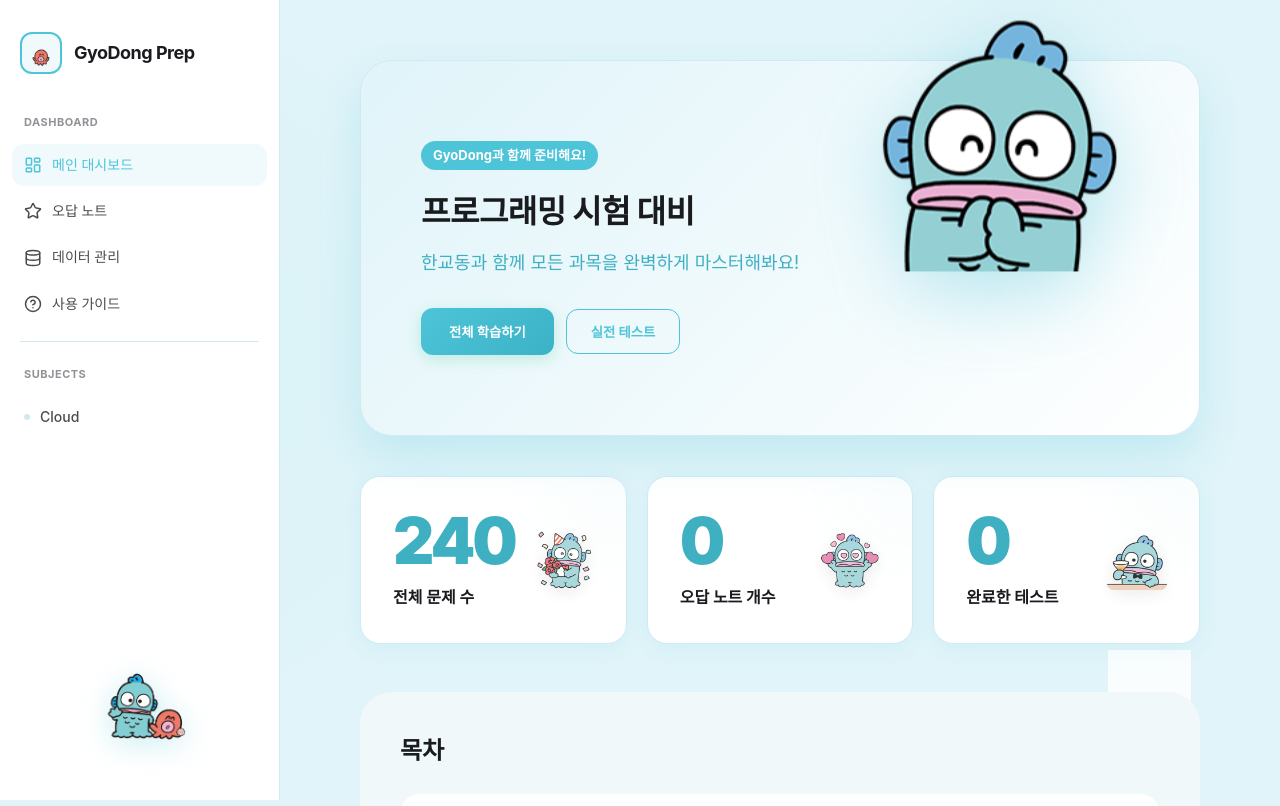
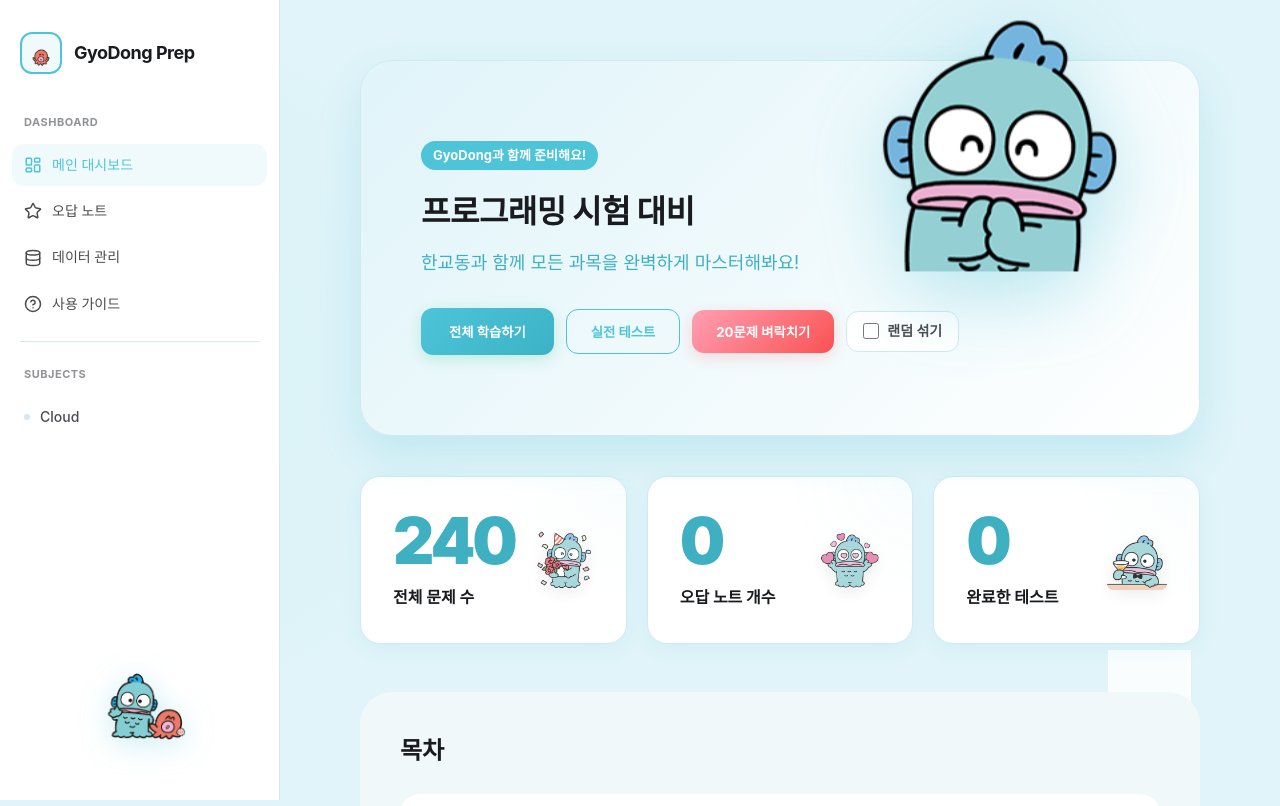
Before and after one commit to hjun813/midterm, a React (Vite) app: page / in a window 1280 px wide. Shown: the top 806 px of the page. Built offline with nearby package versions, Linux system fonts and the light colour scheme; a web font is replaced by a local one.

Commit message:
에러 수정

```diff
--- a/src/components/Layout.tsx
+++ b/src/components/Layout.tsx
@@ -1,6 +1,6 @@
 import React from 'react';
 import { Outlet, NavLink, useLocation } from 'react-router-dom';
-import { BookOpen, Database, LayoutDashboard, Star, HelpCircle } from 'lucide-react';
+import { Database, LayoutDashboard, Star, HelpCircle } from 'lucide-react';
 import { useQuizContext } from '../context/QuizContext';
 import type { Question } from '../types';
 import styles from './Layout.module.css';
--- a/src/context/QuizContext.tsx
+++ b/src/context/QuizContext.tsx
@@ -11,12 +11,14 @@ interface QuizContextType {
   addToIncorrectNotes: (id: string) => void;
   removeFromIncorrectNotes: (id: string) => void;
   deleteQuestion: (id: string) => void;
+  setShuffleEnabled: (enabled: boolean) => void;
 }
 
 const defaultState: AppState = {
   questions: [],
   examResults: [],
-  incorrectNotes: []
+  incorrectNotes: [],
+  isShuffleEnabled: false
 };
 
 const QuizContext = createContext<QuizContextType | undefined>(undefined);
@@ -127,10 +129,15 @@ export const QuizProvider: React.FC<{ children: React.ReactNode }> = ({ children
     }));
   };
 
+  const setShuffleEnabled = (enabled: boolean) => {
+    setState(prev => ({ ...prev, isShuffleEnabled: enabled }));
+  };
+
   return (
     <QuizContext.Provider value={{
         state, addQuestions, clearQuestions, saveExamResult,
-        toggleStar, addToIncorrectNotes, removeFromIncorrectNotes, deleteQuestion
+        toggleStar, addToIncorrectNotes, removeFromIncorrectNotes, deleteQuestion,
+        setShuffleEnabled
     }}>
       {children}
     </QuizContext.Provider>
--- a/src/pages/Dashboard.module.css
+++ b/src/pages/Dashboard.module.css
@@ -100,7 +100,22 @@
 }
 
 .btnOutline:hover {
-  background-color: rgba(68, 171, 112, 0.05);
+  background-color: rgba(77, 196, 216, 0.05);
+}
+
+.btnSpecial {
+  background: linear-gradient(135deg, #ff9fb4 0%, #fa5252 100%);
+  color: white;
+  padding: 12px 24px;
+  border-radius: var(--radius-sm);
+  font-weight: 700;
+  box-shadow: 0 4px 15px rgba(250, 82, 82, 0.2);
+  transition: all 0.3s ease;
+}
+
+.btnSpecial:hover {
+  transform: translateY(-2px);
+  box-shadow: 0 8px 25px rgba(250, 82, 82, 0.3);
 }
 
 .statsGrid {
--- a/src/pages/Dashboard.tsx
+++ b/src/pages/Dashboard.tsx
@@ -1,16 +1,16 @@
 import React from 'react';
 import { useQuizContext } from '../context/QuizContext';
-import { Database, TrendingUp, AlertTriangle, PlayCircle, ChevronRight } from 'lucide-react';
+import { Database } from 'lucide-react';
 import { useNavigate, useLocation } from 'react-router-dom';
 import styles from './Dashboard.module.css';
 
 const Dashboard: React.FC = () => {
-  const { state } = useQuizContext();
+  const { state, setShuffleEnabled } = useQuizContext();
   const navigate = useNavigate();
   const location = useLocation();
   const searchParams = new URLSearchParams(location.search);
   const selectedSubject = searchParams.get('subject');
-  const [isRandom, setIsRandom] = React.useState(false);
+  const isRandom = state.isShuffleEnabled || false;
 
   // Random emojis for dashboard elements
   const { heroEmoji, statEmoji1, statEmoji2, statEmoji3 } = React.useMemo(() => {
@@ -85,6 +85,17 @@ const Dashboard: React.FC = () => {
             <button className={`${styles.btnOutline}`} onClick={() => navigate(`/exam?${selectedSubject ? `subject=${selectedSubject}&` : ''}random=${isRandom}`)}>
               실전 테스트
             </button>
+            <button className={`${styles.btnSpecial}`} onClick={() => navigate(`/exam?${selectedSubject ? `subject=${selectedSubject}&` : ''}random=true&limit=20`)}>
+              20문제 벼락치기
+            </button>
+            <label className={styles.shuffleToggle}>
+              <input
+                type="checkbox"
+                checked={isRandom}
+                onChange={(e) => setShuffleEnabled(e.target.checked)}
+              />
+              <span className={styles.shuffleText}>랜덤 섞기</span>
+            </label>
           </div>
         </div>
         <img src={heroEmoji} alt="hero" className={styles.heroCharacter} />
--- a/src/pages/ExamMode.tsx
+++ b/src/pages/ExamMode.tsx
@@ -22,6 +22,7 @@ const ExamMode: React.FC = () => {
   const fileFilter = searchParams.get('file');
   const subjectFilter = searchParams.get('subject');
   const isRandom = searchParams.get('random') === 'true';
+  const limit = searchParams.get('limit') ? parseInt(searchParams.get('limit')!) : null;
 
   const [currentIndex, setCurrentIndex] = useState(0);
   const [selectedAnswers, setSelectedAnswers] = useState<Record<string, string | string[]>>({});
@@ -34,8 +35,11 @@ const ExamMode: React.FC = () => {
     if (fileFilter) list = list.filter(q => q.sourceFile === fileFilter);
     else if (subjectFilter) list = list.filter(q => q.subject === subjectFilter);
 
-    return isRandom ? shuffleArray(list) : list;
-  }, [state.questions, fileFilter, subjectFilter, isRandom]);
+    if (isRandom) list = shuffleArray(list);
+    if (limit) list = list.slice(0, limit);
+
+    return list;
+  }, [state.questions, fileFilter, subjectFilter, isRandom, limit]);
 
   // Timer state
   const [timeLeft, setTimeLeft] = useState(questions.length * 60); // 1 min per question default
--- a/src/pages/StudyMode.tsx
+++ b/src/pages/StudyMode.tsx
@@ -43,6 +43,7 @@ const StudyMode: React.FC = () => {
   const fileFilter = searchParams.get('file');
   const subjectFilter = searchParams.get('subject');
   const isRandom = searchParams.get('random') === 'true';
+  const limit = searchParams.get('limit') ? parseInt(searchParams.get('limit')!) : null;
 
   const [currentIndex, setCurrentIndex] = useState(0);
   const [selectedAnswers, setSelectedAnswers] = useState<Record<string, string | string[]>>({});
@@ -57,8 +58,11 @@ const StudyMode: React.FC = () => {
     if (fileFilter) list = list.filter(q => q.sourceFile === fileFilter);
     else if (subjectFilter) list = list.filter(q => q.subject === subjectFilter);
 
-    return isRandom ? shuffleArray(list) : list;
-  }, [state.questions, fileFilter, subjectFilter, isRandom]);
+    if (isRandom) list = shuffleArray(list);
+    if (limit) list = list.slice(0, limit);
+
+    return list;
+  }, [state.questions, fileFilter, subjectFilter, isRandom, limit]);
 
   if (questions.length === 0) {
     return (
--- a/src/types.ts
+++ b/src/types.ts
@@ -29,4 +29,5 @@ export interface AppState {
   questions: Question[];
   examResults: ExamResult[];
   incorrectNotes: string[]; // Array of question IDs
+  isShuffleEnabled?: boolean;
 }
```
